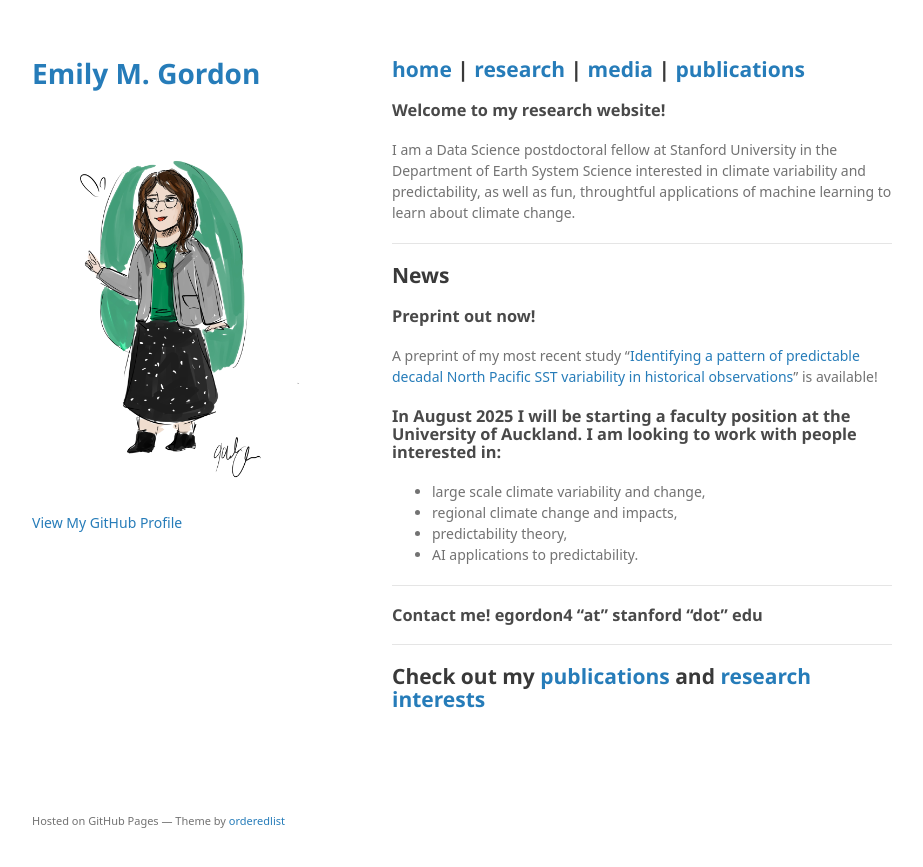
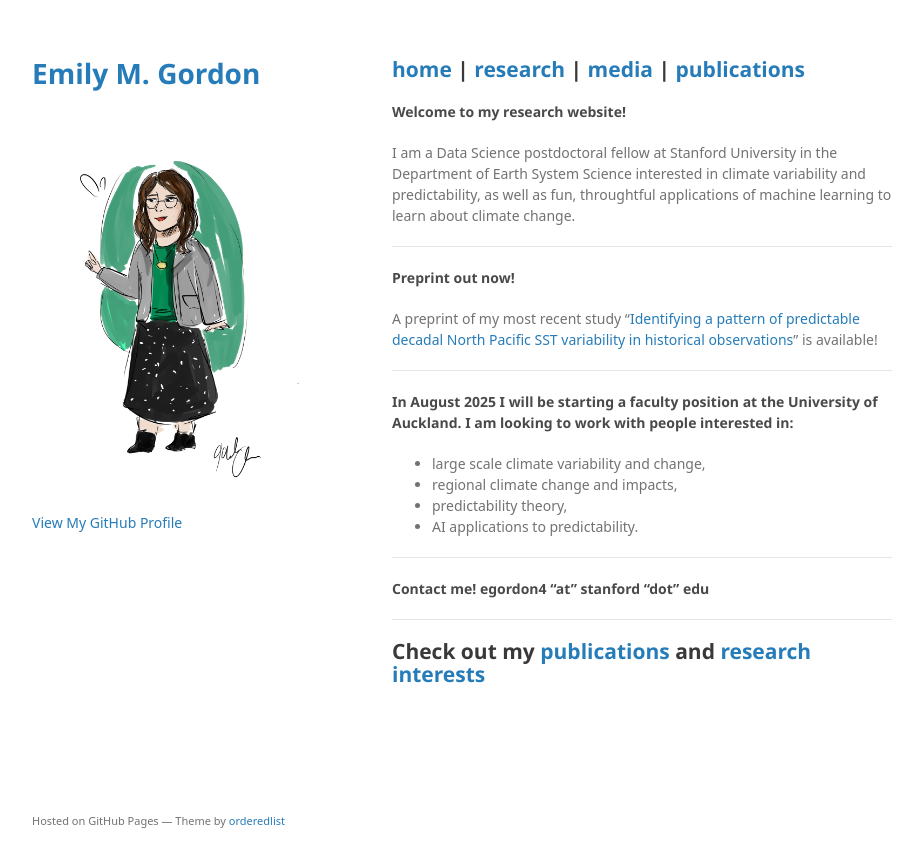
Before and after one commit to emily-gordy/emily-gordy.github.io, a Jekyll site: the page built from index.md, in a window 1280 px wide. Shown: the top 867 px of the page, without its empty margins (178-1101 px from the left). Built offline with Jekyll 4.4.1, drawn with Linux system fonts in a browser that asks for light colours; some web fonts are replaced; a script that is not in the unit is left out; the repository's description, which GitHub fills in, is left out; our own code applies the rules of GitHub Pages for plain Markdown files.

Commit message:
Update index.md

```diff
--- a/index.md
+++ b/index.md
@@ -4,18 +4,18 @@ layout: default
 
 ## [home](https://emily-gordy.github.io/) | [research](https://emily-gordy.github.io/research/) | [media](https://emily-gordy.github.io/media/) | [publications](https://emily-gordy.github.io/publications/)
 
-### Welcome to my research website!
+#### Welcome to my research website!
 
 I am a Data Science postdoctoral fellow at Stanford University in the Department of Earth System Science interested in climate variability and predictability, as well as fun, throughtful applications of machine learning to learn about climate change.
 
 * * *
 
-## News
-
-### Preprint out now!
+#### Preprint out now!
 A preprint of my most recent study "[Identifying a pattern of predictable decadal North Pacific SST variability in historical observations](https://essopenarchive.org/doi/full/10.22541/essoar.172748543.36409823)" is available!
 
-### In August 2025 I will be starting a faculty position at the University of Auckland. I am looking to work with people interested in:
+* * *
+
+#### In August 2025 I will be starting a faculty position at the University of Auckland. I am looking to work with people interested in:
 * large scale climate variability and change,
 * regional climate change and impacts,
 * predictability theory,
@@ -23,7 +23,7 @@ A preprint of my most recent study "[Identifying a pattern of predictable decada
 
 * * *
 
-### Contact me! egordon4 "at" stanford "dot" edu
+#### Contact me! egordon4 "at" stanford "dot" edu
 
 ---
 
```
